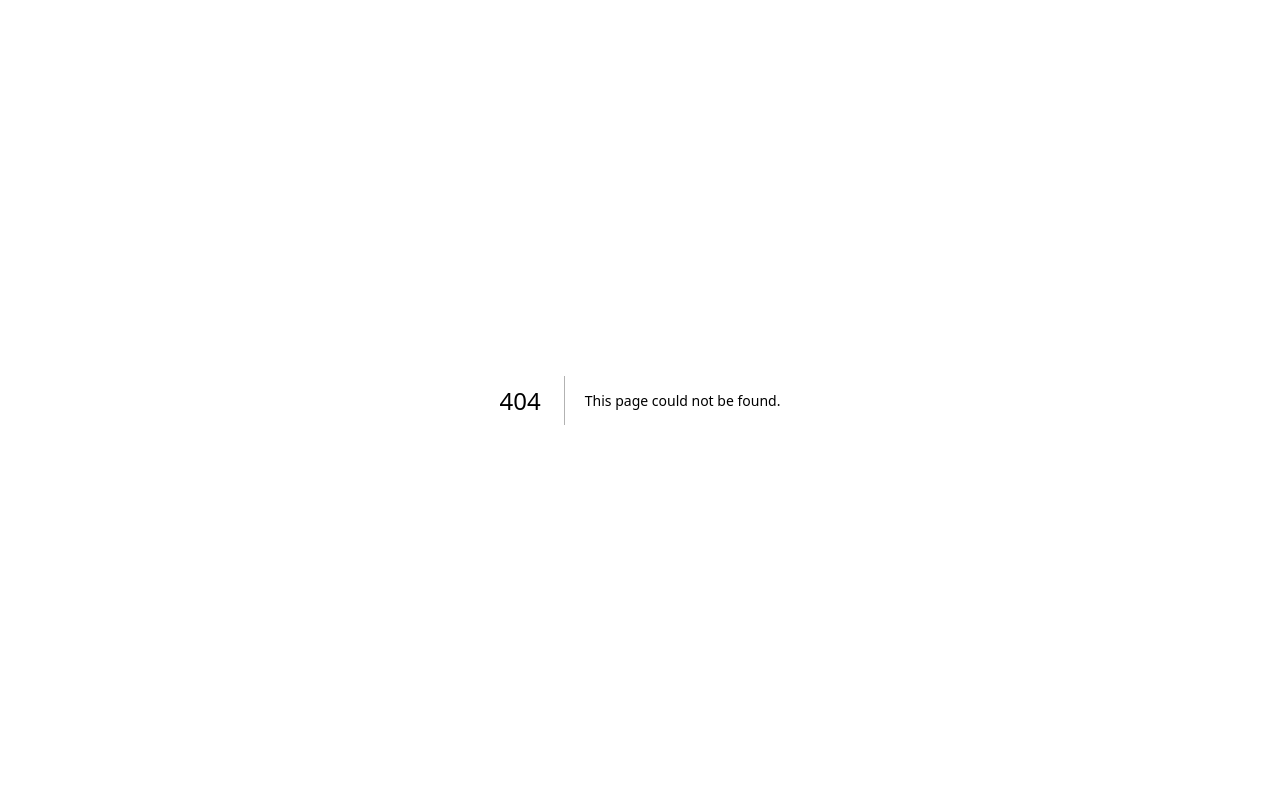
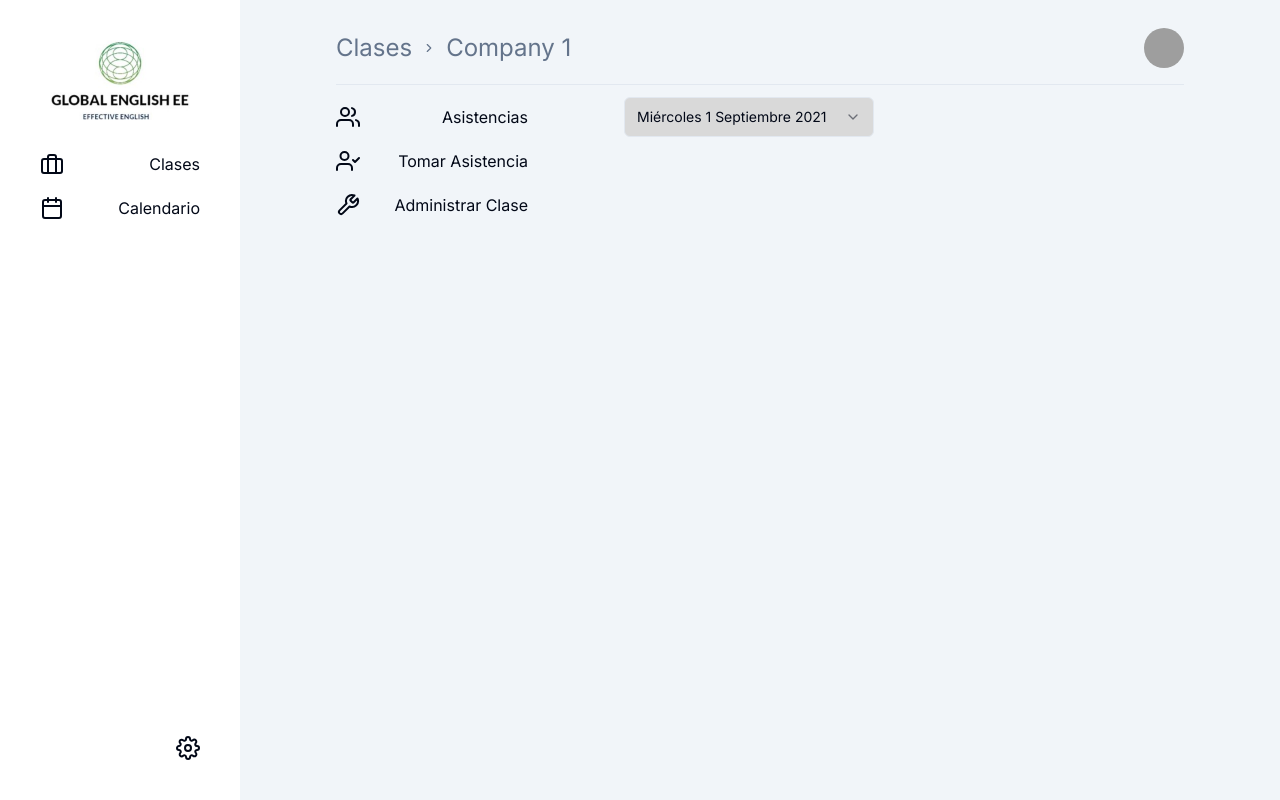
Before and after one commit to DJeison-DVT/global_english, a Next.js app: page /dashboard/classes/1/tomar-asistencia in a window 1280 px wide. Before the commit this address had no page. Built offline with nearby package versions, Linux system fonts and the light colour scheme; grey boxes are pictures that could not be loaded.

Commit message:
Header and early assistance

```diff
--- a/app/components/Header.tsx
+++ b/app/components/Header.tsx
@@ -1,3 +1,4 @@
+import React from "react";
 import {
 	Breadcrumb,
 	BreadcrumbItem,
@@ -5,49 +6,66 @@ import {
 	BreadcrumbList,
 	BreadcrumbSeparator,
 } from "@/components/ui/breadcrumb";
+import { Avatar, AvatarFallback, AvatarImage } from "@/components/ui/avatar";
 import { Separator } from "@/components/ui/separator";
+import { User } from "react-feather";
 
 interface HeaderProps {
 	titles: string[];
 	links: string[];
 }
 
-export default function Header({ titles, links }: HeaderProps) {
+function renderBreadcrumb(titles: string[], links: string[]) {
+	const length = titles.length;
 	if (titles.length !== links.length) {
 		throw new Error("Titles and links must have the same length");
 	}
 
 	if (titles.length == 1) {
 		return (
-			<div className='my-3'>
-				<Breadcrumb>
-					<BreadcrumbList>
-						<BreadcrumbItem>
-							<BreadcrumbLink href={links[0]}>{titles[0]}</BreadcrumbLink>
-						</BreadcrumbItem>
-					</BreadcrumbList>
-				</Breadcrumb>
-				<Separator className='bg-slate-400' />
-			</div>
+			<Breadcrumb>
+				<BreadcrumbList>
+					<BreadcrumbItem>
+						<BreadcrumbLink href={links[0]}>{titles[0]}</BreadcrumbLink>
+					</BreadcrumbItem>
+				</BreadcrumbList>
+			</Breadcrumb>
 		);
-	}
-	const length = titles.length;
-
-	return (
-		<div className='my-3'>
+	} else {
+		return (
 			<Breadcrumb>
 				<BreadcrumbList>
 					{titles.map((title, index) => (
-						<>
-							<BreadcrumbItem key={title}>
+						<React.Fragment key={index}>
+							<BreadcrumbItem>
 								<BreadcrumbLink href={links[index]}>{title}</BreadcrumbLink>
 							</BreadcrumbItem>
 							{index < length - 1 && <BreadcrumbSeparator />}
-						</>
+						</React.Fragment>
 					))}
 				</BreadcrumbList>
 			</Breadcrumb>
-			<Separator className='bg-slate-400' />
+		);
+	}
+}
+
+export default function Header({ titles, links }: HeaderProps) {
+	return (
+		<div className='my-3'>
+			<div className='flex justify-between'>
+				{renderBreadcrumb(titles, links)}
+				<div className='flex items-center'>
+					<Avatar>
+						<AvatarImage src='https://github.com/shadcn.png' />
+						<AvatarFallback>
+							<div className='bg-[#d9d9d9] w-full flex items-center justify-center h-full'>
+								<User />
+							</div>
+						</AvatarFallback>
+					</Avatar>
+				</div>
+			</div>
+			<Separator />
 		</div>
 	);
 }
--- a/app/dashboard/classes/[slug]/layout.tsx
+++ b/app/dashboard/classes/[slug]/layout.tsx
@@ -28,9 +28,9 @@ const DashboardLayout: React.FC<DashboardLayoutProps> = ({
 
 				<div className='flex'>
 					<div className='flex-none'>
-						<Sidebar />
+						<Sidebar classId={params.slug} />
 					</div>
-					{children}
+					<div className='flex-1 mx-24'>{children}</div>
 				</div>
 			</div>
 		</div>
--- a/app/dashboard/classes/[slug]/page.tsx
+++ b/app/dashboard/classes/[slug]/page.tsx
@@ -1,6 +1,4 @@
 import Class from "@/app/types/Class";
-import Sidebar from "./components/Sidebar";
-import Header from "@/app/components/Header";
 import {
 	Table,
 	TableBody,
@@ -10,33 +8,14 @@ import {
 	TableRow,
 } from "@/components/ui/table";
 import { Progress } from "@/components/ui/progress";
+import { formatDate } from "@/app/utils/date";
 
 interface ClassAssistance {
 	date: string;
 	assistants: number;
 }
 
-interface TotalClassAssistance extends ClassAssistance {
-	total: number;
-}
-
-function formatDate(date: string) {
-	const dateObj = new Date(date);
-	return dateObj
-		.toLocaleDateString("es-ES", {
-			weekday: "long",
-			day: "numeric",
-			month: "long",
-			year: "numeric",
-		})
-		.replace(/ de /g, " ")
-		.replace(",", "")
-		.split(" ")
-		.map((word) => word.charAt(0).toUpperCase() + word.slice(1))
-		.join(" ");
-}
-
-export default function Page({ params }: { params: { slug: string } }) {
+export default function Page() {
 	const classData: Class = {
 		id: "1",
 		company: "Company 1",
@@ -89,7 +68,6 @@ export default function Page({ params }: { params: { slug: string } }) {
 	];
 
 	return (
-		<div className='flex-1 mx-24'>
 		<Table>
 			<TableHeader>
 				<TableRow>
@@ -99,7 +77,7 @@ export default function Page({ params }: { params: { slug: string } }) {
 			</TableHeader>
 			<TableBody>
 				{classAssistance.map((day, idx) => (
-						<TableRow>
+					<TableRow className='hover:bg-slate-200'>
 						<TableCell>{formatDate(day.date)}</TableCell>
 						<TableCell className='flex'>
 							<Progress
@@ -114,6 +92,5 @@ export default function Page({ params }: { params: { slug: string } }) {
 				))}
 			</TableBody>
 		</Table>
-		</div>
 	);
 }
--- /dev/null
+++ b/app/dashboard/classes/[slug]/tomar-asistencia/page.tsx
@@ -0,0 +1,184 @@
+"use client";
+
+import { useState } from "react";
+import { formatDateLong } from "@/app/utils/date";
+import {
+	Select,
+	SelectContent,
+	SelectItem,
+	SelectTrigger,
+	SelectValue,
+} from "@/components/ui/select";
+
+interface UserAssistance {
+	id: string;
+	name: string;
+	lastName: string;
+	assistance: boolean;
+	date: string;
+	class_id: string;
+}
+
+export default function Page() {
+	const [selectedDate, setSelectedDate] = useState<string | undefined>(
+		undefined
+	);
+	const static_date = "2021-09-01";
+
+	const classAssistance: UserAssistance[] = [
+		{
+			id: "1",
+			name: "John",
+			lastName: "Doe",
+			assistance: true,
+			date: "2021-08-31",
+			class_id: "1",
+		},
+		{
+			id: "2",
+			name: "Jane",
+			lastName: "Doe",
+			assistance: false,
+			date: "2021-08-31",
+			class_id: "1",
+		},
+		{
+			id: "3",
+			name: "John",
+			lastName: "Smith",
+			assistance: true,
+			date: "2021-08-31",
+			class_id: "1",
+		},
+		{
+			id: "4",
+			name: "Jane",
+			lastName: "Smith",
+			assistance: false,
+			date: "2021-08-31",
+			class_id: "1",
+		},
+		{
+			id: "5",
+			name: "John",
+			lastName: "Doe",
+			assistance: true,
+			date: "2021-09-01",
+			class_id: "1",
+		},
+		{
+			id: "6",
+			name: "Jane",
+			lastName: "Doe",
+			assistance: false,
+			date: "2021-09-01",
+			class_id: "1",
+		},
+		{
+			id: "7",
+			name: "John",
+			lastName: "Smith",
+			assistance: true,
+			date: "2021-09-01",
+			class_id: "1",
+		},
+		{
+			id: "8",
+			name: "Jane",
+			lastName: "Smith",
+			assistance: false,
+			date: "2021-09-01",
+			class_id: "1",
+		},
+		{
+			id: "9",
+			name: "John",
+			lastName: "Doe",
+			assistance: true,
+			date: "2021-09-02",
+			class_id: "1",
+		},
+		{
+			id: "10",
+			name: "Jane",
+			lastName: "Doe",
+			assistance: false,
+			date: "2021-09-02",
+			class_id: "1",
+		},
+		{
+			id: "11",
+			name: "John",
+			lastName: "Smith",
+			assistance: true,
+			date: "2021-09-02",
+			class_id: "1",
+		},
+		{
+			id: "12",
+			name: "Jane",
+			lastName: "Smith",
+			assistance: false,
+			date: "2021-09-02",
+			class_id: "1",
+		},
+		{
+			id: "13",
+			name: "John",
+			lastName: "Doe",
+			assistance: true,
+			date: "2021-09-03",
+			class_id: "1",
+		},
+		{
+			id: "14",
+			name: "Jane",
+			lastName: "Doe",
+			assistance: false,
+			date: "2021-09-03",
+			class_id: "1",
+		},
+		{
+			id: "15",
+			name: "John",
+			lastName: "Smith",
+			assistance: true,
+			date: "2021-09-03",
+			class_id: "1",
+		},
+		{
+			id: "16",
+			name: "Jane",
+			lastName: "Smith",
+			assistance: false,
+			date: "2021-09-03",
+			class_id: "1",
+		},
+	];
+	const availableDates = classAssistance.map((item) => item.date).sort();
+
+	function firstDayAfterStaticDate() {
+		const date = static_date;
+		const index = availableDates.findIndex((item) => item >= date);
+		return availableDates[index];
+	}
+
+	return (
+		<div>
+			<Select defaultValue={firstDayAfterStaticDate()} value={selectedDate}>
+				<SelectTrigger className='w-[250px] bg-[#d9d9d9]'>
+					<SelectValue
+						placeholder={formatDateLong(firstDayAfterStaticDate())}
+					/>
+				</SelectTrigger>
+				<SelectContent>
+					{Array.from(new Set(availableDates)).map((date) => (
+						<SelectItem key={date} value={date}>
+							{formatDateLong(date)}
+						</SelectItem>
+					))}
+				</SelectContent>
+			</Select>
+		</div>
+	);
+}
--- a/app/dashboard/components/ClassCard.tsx
+++ b/app/dashboard/components/ClassCard.tsx
@@ -10,20 +10,7 @@ import {
 	TooltipTrigger,
 } from "@/components/ui/tooltip";
 import Link from "next/link";
-
-function capitalize(string: string) {
-	return string.charAt(0).toUpperCase() + string.slice(1);
-}
-
-function formatDate(date: string) {
-	const dateObj = new Date(date);
-
-	return capitalize(
-		dateObj
-			.toLocaleDateString("es-ES", { month: "short", year: "numeric" })
-			.replace(".", "")
-	);
-}
+import { formatDate } from "@/app/utils/date";
 
 const ClassCard: React.FC<Class> = ({ id, company, startingDate, endDate }) => {
 	const router = useRouter();
--- a/app/dashboard/components/Sidebar.tsx
+++ b/app/dashboard/components/Sidebar.tsx
@@ -10,10 +10,8 @@ import {
 	TooltipTrigger,
 } from "@/components/ui/tooltip";
 import MenuItem from "./MenuItem";
-import { useRouter } from "next/navigation";
 
 export default function Sidebar() {
-	const router = useRouter();
 	return (
 		<div className='flex-none w-60 bg-white p-10 '>
 			<div className='flex flex-col justify-between h-full'>
--- /dev/null
+++ b/app/utils/date.ts
@@ -0,0 +1,31 @@
+function capitalize(string: string) {
+	return string.charAt(0).toUpperCase() + string.slice(1);
+}
+
+function formatDate(date: string) {
+	const dateObj = new Date(date);
+
+	return capitalize(
+		dateObj
+			.toLocaleDateString("es-ES", { month: "short", year: "numeric" })
+			.replace(".", "")
+	);
+}
+
+function formatDateLong(date: string) {
+	const dateObj = new Date(date);
+	return dateObj
+		.toLocaleDateString("es-ES", {
+			weekday: "long",
+			day: "numeric",
+			month: "long",
+			year: "numeric",
+		})
+		.replace(/ de /g, " ")
+		.replace(",", "")
+		.split(" ")
+		.map((word) => word.charAt(0).toUpperCase() + word.slice(1))
+		.join(" ");
+}
+
+export { formatDate, formatDateLong };
--- /dev/null
+++ b/components/ui/avatar.tsx
@@ -0,0 +1,50 @@
+"use client"
+
+import * as React from "react"
+import * as AvatarPrimitive from "@radix-ui/react-avatar"
+
+import { cn } from "@/lib/utils"
+
+const Avatar = React.forwardRef<
+  React.ElementRef<typeof AvatarPrimitive.Root>,
+  React.ComponentPropsWithoutRef<typeof AvatarPrimitive.Root>
+>(({ className, ...props }, ref) => (
+  <AvatarPrimitive.Root
+    ref={ref}
+    className={cn(
+      "relative flex h-10 w-10 shrink-0 overflow-hidden rounded-full",
+      className
+    )}
+    {...props}
+  />
+))
+Avatar.displayName = AvatarPrimitive.Root.displayName
+
+const AvatarImage = React.forwardRef<
+  React.ElementRef<typeof AvatarPrimitive.Image>,
+  React.ComponentPropsWithoutRef<typeof AvatarPrimitive.Image>
+>(({ className, ...props }, ref) => (
+  <AvatarPrimitive.Image
+    ref={ref}
+    className={cn("aspect-square h-full w-full", className)}
+    {...props}
+  />
+))
+AvatarImage.displayName = AvatarPrimitive.Image.displayName
+
+const AvatarFallback = React.forwardRef<
+  React.ElementRef<typeof AvatarPrimitive.Fallback>,
+  React.ComponentPropsWithoutRef<typeof AvatarPrimitive.Fallback>
+>(({ className, ...props }, ref) => (
+  <AvatarPrimitive.Fallback
+    ref={ref}
+    className={cn(
+      "flex h-full w-full items-center justify-center rounded-full bg-muted",
+      className
+    )}
+    {...props}
+  />
+))
+AvatarFallback.displayName = AvatarPrimitive.Fallback.displayName
+
+export { Avatar, AvatarImage, AvatarFallback }
--- a/package.json
+++ b/package.json
@@ -9,11 +9,13 @@
     "lint": "next lint"
   },
   "dependencies": {
+    "@radix-ui/react-avatar": "^1.0.4",
     "@radix-ui/react-progress": "^1.0.3",
     "@radix-ui/react-select": "^2.0.0",
     "@radix-ui/react-separator": "^1.0.3",
     "@radix-ui/react-slot": "^1.0.2",
     "@radix-ui/react-tooltip": "^1.0.7",
+    "@tanstack/react-table": "^8.17.3",
     "class-variance-authority": "^0.7.0",
     "clsx": "^2.1.1",
     "date-fns": "^3.6.0",
```
Also changed, not shown: 1 other file (tests, documents, lock files or other folders). Lines whose indentation alone changed are shown as unchanged.
